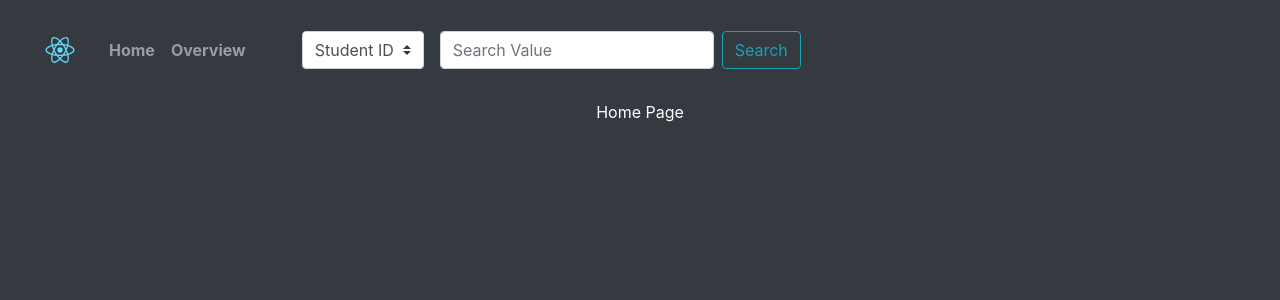
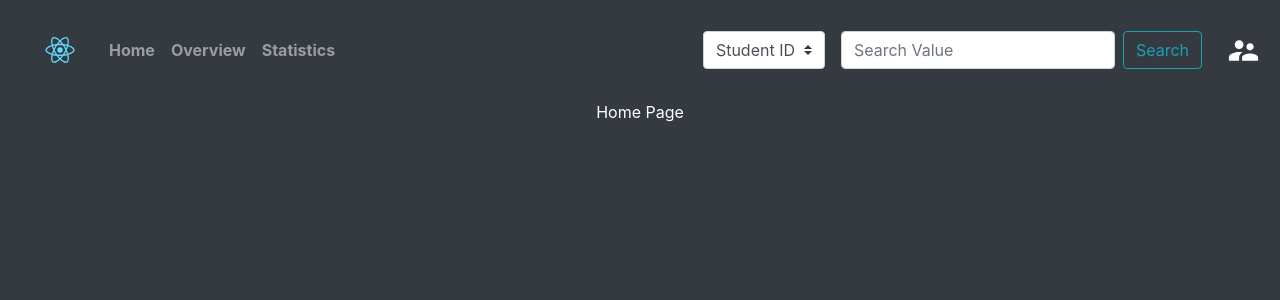
Before and after one commit to kenglwo/mimamori-coder-frontend, a React (Create React App) app: page / in a window 1280 px wide. Shown: the top 300 px of the page. Built offline with nearby package versions, Linux system fonts and the light colour scheme.

Commit message:
:sparkles: add UI for supervisor authorization

```diff
--- a/src/components/common/Header.tsx
+++ b/src/components/common/Header.tsx
@@ -6,6 +6,9 @@ import Nav from "react-bootstrap/Nav";
 import Form from "react-bootstrap/Form";
 import FormControl from "react-bootstrap/FormControl";
 import Button from "react-bootstrap/Button";
+import Modal from "react-bootstrap/Modal";
+import InputGroup from "react-bootstrap/InputGroup";
+import SupervisorAccountIcon from "@material-ui/icons/SupervisorAccount";
 import logo from "../../images/logo.svg";
 import "../../stylesheets/header.scss";
 
@@ -14,6 +17,9 @@ interface State {
   headerSelectorValue: string;
   headerInputValue: string;
   overviewUrl: string;
+  isSupervisor: boolean;
+  supervisorPassword: string;
+  isModalShow: boolean;
 }
 
 class Header extends React.Component<Props, State> {
@@ -24,10 +30,21 @@ class Header extends React.Component<Props, State> {
       headerSelectorValue: "studentID",
       headerInputValue: "all",
       overviewUrl: "/overview/studentID/all",
+      isSupervisor: false,
+      supervisorPassword: "",
+      isModalShow: false,
     };
     this.onHeaderSelectorChanged = this.onHeaderSelectorChanged.bind(this);
     this.onHeaderInputChanged = this.onHeaderInputChanged.bind(this);
     this.onClickSearch = this.onClickSearch.bind(this);
+    this.handleModalShow = this.handleModalShow.bind(this);
+    this.handleModalClose = this.handleModalClose.bind(this);
+    this.onChangeSupervisorPassword = this.onChangeSupervisorPassword.bind(
+      this
+    );
+    this.onSubmitSupervisorPassword = this.onSubmitSupervisorPassword.bind(
+      this
+    );
   }
   public onHeaderSelectorChanged(e: React.ChangeEvent<HTMLSelectElement>) {
     const value: string = e.target.value;
@@ -46,10 +63,41 @@ class Header extends React.Component<Props, State> {
     );
   }
 
+  public handleModalShow() {
+    const currentIsSupervisor: boolean = this.state.isSupervisor;
+    if (currentIsSupervisor) {
+      this.setState({ isModalShow: false, isSupervisor: false });
+    } else {
+      this.setState({ isModalShow: true, isSupervisor: false });
+    }
+  }
+
+  public handleModalClose() {
+    this.setState({ isModalShow: false });
+  }
+
+  public onChangeSupervisorPassword(e: React.ChangeEvent<HTMLInputElement>) {
+    const password: string = e.target.value;
+    this.setState({ supervisorPassword: password });
+  }
+
+  public onSubmitSupervisorPassword() {
+    console.log(this.state.supervisorPassword);
+    //TODO: check password via API
+
+    this.setState({ isSupervisor: true });
+  }
+
   public render() {
     return (
       <Container fluid>
-        <Navbar className="p-1" bg="dark" variant="dark" expand="lg">
+        <Navbar
+          className="p-1"
+          bg="dark"
+          variant="dark"
+          expand="lg"
+          sticky="top"
+        >
           <Navbar.Brand href="#home">
             <img
               src={logo}
@@ -59,17 +107,21 @@ class Header extends React.Component<Props, State> {
               alt="React"
             />
           </Navbar.Brand>
-          <Nav className="mr-0">
+          <Nav className="mr-auto">
             <Nav.Link className="font-weight-bold" id="home" href="/">
               Home
             </Nav.Link>
             <Nav.Link
-              className="font-weight-bold mr-5"
+              className="font-weight-bold"
               id="overview"
               href={this.state.overviewUrl}
             >
               Overview
             </Nav.Link>
+            <Nav.Link className="font-weight-bold mr-5" id="overview" href="#">
+              Statistics
+            </Nav.Link>
+          </Nav>
           <Form inline>
             <Form.Group className="mr-3" controlId="exampleForm.SelectCustom">
               <Form.Control
@@ -91,8 +143,67 @@ class Header extends React.Component<Props, State> {
               Search
             </Button>
           </Form>
-          </Nav>
+          {this.state.isSupervisor ? (
+            <SupervisorAccountIcon
+              id="isSupervisor"
+              className="ml-4"
+              fontSize="large"
+              color="action"
+              onClick={this.handleModalShow}
+            />
+          ) : (
+            <SupervisorAccountIcon
+              id="isNotSupervisor"
+              className="ml-4"
+              fontSize="large"
+              color="action"
+              onClick={this.handleModalShow}
+            />
+          )}
         </Navbar>
+        <Modal show={this.state.isModalShow} onHide={this.handleModalClose}>
+          <Modal.Header closeButton>
+            <Modal.Title>Superuser Authentication</Modal.Title>
+          </Modal.Header>
+          <Modal.Body>
+            {this.state.isSupervisor ? (
+              <p>Authentication Success!</p>
+            ) : (
+              <div>
+                <p className="mb-2">Please input Supervisor Password.</p>
+                <InputGroup className="mb-3">
+                  <InputGroup.Prepend>
+                    <InputGroup.Text>Password</InputGroup.Text>
+                  </InputGroup.Prepend>
+                  <FormControl
+                    type="password"
+                    id="supervisorPassword"
+                    onChange={this.onChangeSupervisorPassword}
+                  />
+                </InputGroup>
+              </div>
+            )}
+          </Modal.Body>
+          <Modal.Footer>
+            {this.state.isSupervisor ? (
+              <Button variant="primary" onClick={this.handleModalClose}>
+                OK
+              </Button>
+            ) : (
+              <div>
+                <Button variant="secondary" onClick={this.handleModalClose}>
+                  Cancel
+                </Button>
+                <Button
+                  variant="primary"
+                  onClick={this.onSubmitSupervisorPassword}
+                >
+                  Submit
+                </Button>
+              </div>
+            )}
+          </Modal.Footer>
+        </Modal>
       </Container>
     );
   }
--- a/src/stylesheets/header.scss
+++ b/src/stylesheets/header.scss
@@ -1,3 +1,17 @@
 .header_button {
 	font-weight: bold;
 }
+
+svg#isNotSupervisor {
+	fill: white !important;
+}
+
+svg#isNotSupervisor:hover {
+	fill: #17a2b8 !important;
+	cursor: pointer;
+}
+
+svg#isSupervisor {
+	fill: #17a2b8 !important;
+	cursor: pointer;
+}
```
Lines whose indentation alone changed are shown as unchanged.
